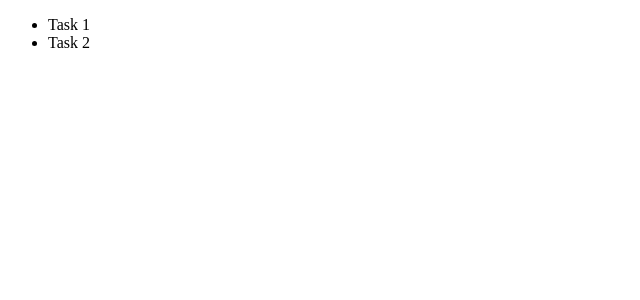
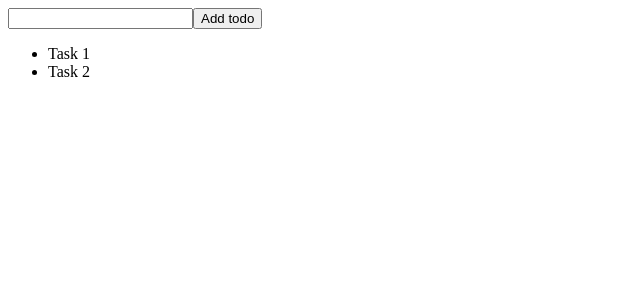
Before and after one commit to bogutski/React-Redux-Todo, a React (Create React App) app: page / in a window 1280 px wide. Shown: the top 300 px of the page, without its empty margins (0-640 px from the left). Built offline with nearby package versions, Linux system fonts and the light colour scheme.

Commit message:
write new todo to state

```diff
--- a/src/App.js
+++ b/src/App.js
@@ -1,10 +1,12 @@
 import React, { Component } from 'react';
 import TodoLIst from './modules/todo/todoList';
+import TodoForm from './modules/todo/todoForm';
 
 class App extends Component {
   render() {
     return (
       <div className="App">
+        <TodoForm />
         <TodoLIst />
       </div>
     );
--- a/src/index.js
+++ b/src/index.js
@@ -1,9 +1,9 @@
 import React from 'react';
 import ReactDOM from 'react-dom';
+import { Provider } from 'react-redux';
 import App from './App';
 import registerServiceWorker from './registerServiceWorker';
 import store from './redux/store';
-import { Provider } from 'react-redux';
 
 ReactDOM.render(
   <Provider store={store}>
--- /dev/null
+++ b/src/modules/todo/_actions/todoActions.js
@@ -0,0 +1,7 @@
+export function todoAdd(todo) {
+  return dispatch =>
+    dispatch({
+      type: 'TODO_ADD',
+      payload: todo,
+    });
+}
--- a/src/modules/todo/_reducers/todoReducers.js
+++ b/src/modules/todo/_reducers/todoReducers.js
@@ -10,6 +10,12 @@ const todo = (state = initialState, action) => {
     case 'TODO_ADD':
       return {
         ...state,
+        todoList: [
+          ...state.todoList,
+          {
+            ...action.payload,
+            id: Math.random(),
+          }],
       };
 
     default:
--- /dev/null
+++ b/src/modules/todo/todoForm.jsx
@@ -0,0 +1,61 @@
+import React, { Component } from 'react';
+import { connect } from 'react-redux';
+import { todoAdd } from './_actions/todoActions';
+
+class TodoForm extends Component {
+  constructor(props) {
+    super(props);
+
+    this.state = {
+      todo: {
+        name: '',
+        done: false,
+      },
+    };
+
+    this.addTodo = this.addTodo.bind(this);
+  }
+
+  addTodo(e) {
+    e.preventDefault();
+
+    this.props.todoAdd(this.state.todo);
+
+    this.setState({
+      todo: {
+        name: '',
+        done: false,
+      },
+    });
+  }
+
+  render() {
+    return (
+      <form onSubmit={this.addTodo}>
+
+        <input
+          type="text"
+          value={this.state.todo.name}
+          onChange={e => this.setState({
+            todo: {
+              name: e.target.value,
+              done: false,
+            },
+          })}
+        />
+
+        <button type="submit">Add todo</button>
+      </form>
+    );
+  }
+}
+
+const mapStateToProps = state => ({
+  todoList: state.todo.todoList,
+});
+
+const mapDispatchToProps = dispatch => ({
+  todoAdd: todo => dispatch(todoAdd(todo)),
+});
+
+export default connect(mapStateToProps, mapDispatchToProps)(TodoForm);
```
